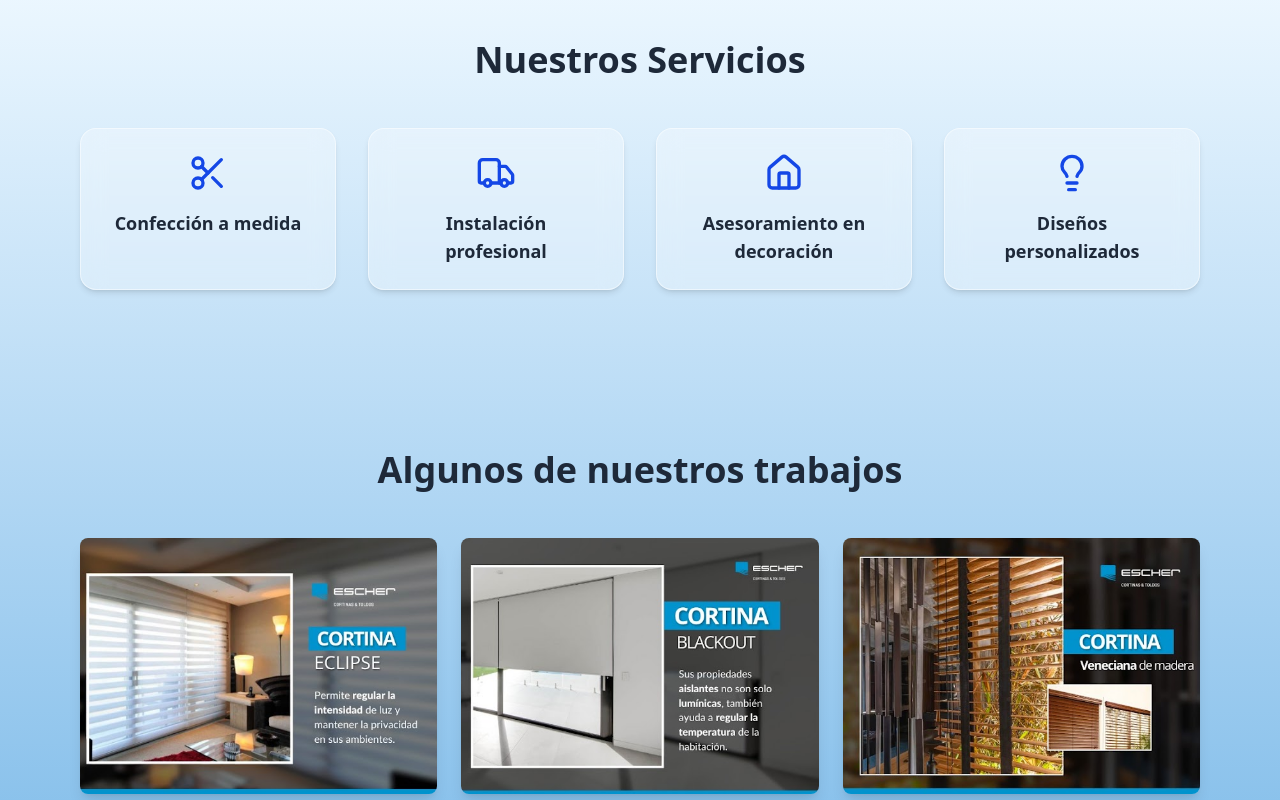
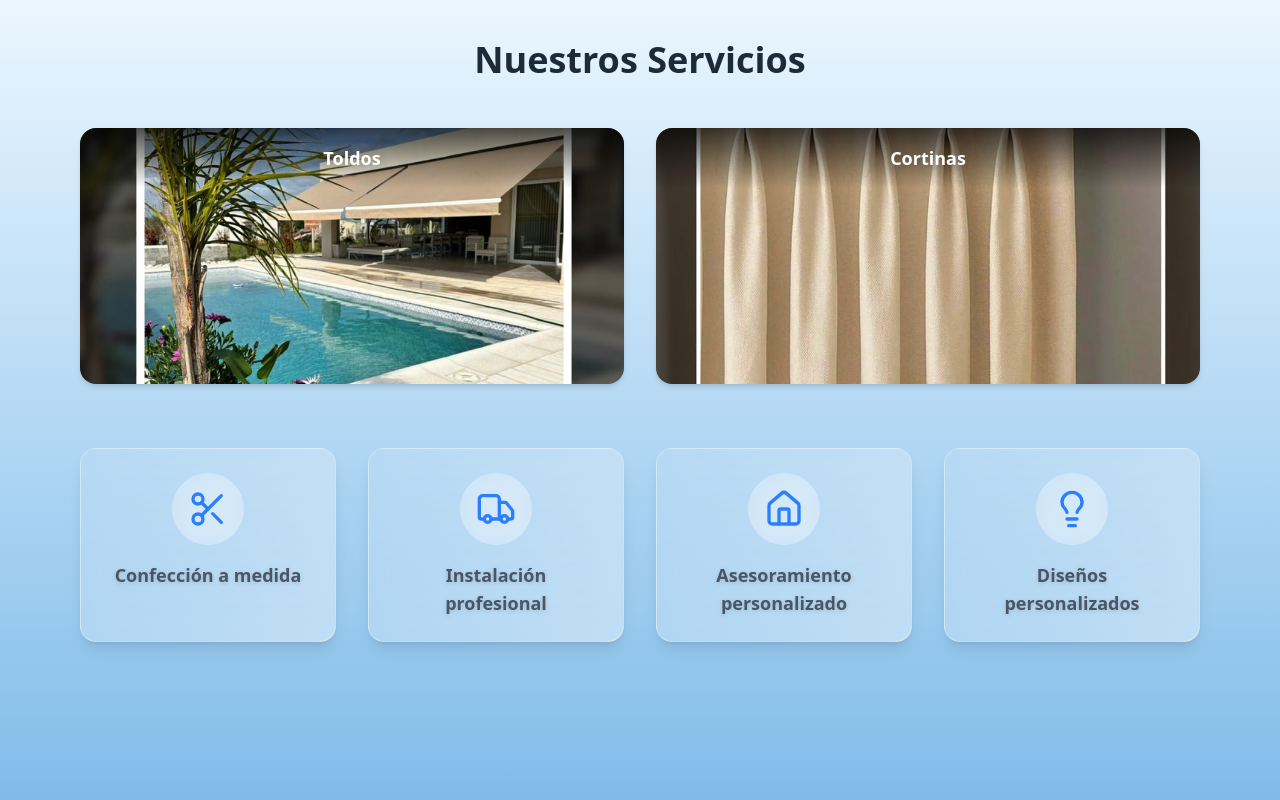
Before and after one commit to Luquitaslmv12/EscherTyC, a React (Vite) app: page / in a window 1280 px wide. Shown: the part 840-1640 px from the top of the page. Built offline with nearby package versions, Linux system fonts and the light colour scheme.

Commit message:
29-5-2025 M

```diff
--- a/src/App.jsx
+++ b/src/App.jsx
@@ -17,7 +17,7 @@ const App = () => {
       <Servicios />
       <Proyectos />
       <Testimonios />
-      <Contacto />
+      {/* <Contacto /> */}
       <Presupuesto/>
       <Footer />
     </div>
--- a/src/components/Banner.jsx
+++ b/src/components/Banner.jsx
@@ -67,7 +67,7 @@ const Banner = () => {
           whileTap={{ scale: 0.95 }}
           className="inline-block bg-blue-600/70 hover:bg-blue-700 transition px-6 py-3 rounded-full font-semibold shadow-md hover:shadow-xl"
         >
-          ¡Contactanos!
+        ¡Solucitá Presupuesto!
         </motion.a>
       </motion.div>
 
--- a/src/components/Navbar.jsx
+++ b/src/components/Navbar.jsx
@@ -6,6 +6,7 @@ const Navbar = () => {
   const [isOpen, setIsOpen] = useState(false);
 
   const toggleMenu = () => setIsOpen(!isOpen);
+
 
   return (
     <nav className="fixed top-0 w-full bg-gradient-to-r from-gray-400/80 to-gray-800/80 text-white shadow-lg z-50">
@@ -92,9 +93,13 @@ const Navbar = () => {
               Presupuestos
             </a>
           </motion.div>
+
         )}
+
       </AnimatePresence>
+
     </nav>
+
   );
 };
 
--- a/src/components/Presupuesto.jsx
+++ b/src/components/Presupuesto.jsx
@@ -69,7 +69,7 @@ const Presupuesto = () => {
         transition={{ duration: 0.6 }}
         className="
           max-w-2xl mx-auto p-6
-          bg-gradient-to-br from-gray-50 to-white
+          bg-gradient-to-b from-sky-100 to-white
           rounded-2xl shadow-lg
           transition-shadow transform duration-300
           hover:shadow-2xl my-10 w-full
--- a/src/components/Servicios.jsx
+++ b/src/components/Servicios.jsx
@@ -1,40 +1,106 @@
 import React from "react";
 import { motion } from "framer-motion";
-import { Home, Scissors, Truck, Lightbulb } from "lucide-react";
+import { Home, Scissors, Truck, Lightbulb, Eye } from "lucide-react";
 
+// Servicios con íconos
 const servicios = [
   { icon: <Scissors size={40} />, titulo: "Confección a medida" },
   { icon: <Truck size={40} />, titulo: "Instalación profesional" },
-  { icon: <Home size={40} />, titulo: "Asesoramiento en decoración" },
+  { icon: <Home size={40} />, titulo: "Asesoramiento personalizado" },
   { icon: <Lightbulb size={40} />, titulo: "Diseños personalizados" },
+];
+
+// Servicios con imagen
+const serviciosConImagen = [
+  {
+    img: "/fotos/10.jpg",
+    titulo: "Toldos",
+    descripcion: "Protección solar con estilo",
+  },
+  {
+    img: "/fotos/5.jpg",
+    titulo: "Cortinas",
+    descripcion: "Ambientes acogedores y modernos",
+  },
 ];
 
 const Servicios = () => {
   return (
-    <section
-      id="servicios"
-      className="py-20"
-    >
+    <section id="servicios" className="py-20">
       <div className="max-w-6xl mx-auto px-4">
-        <h3 className="text-4xl font-bold text-center mb-12 text-gray-800">
+        <h2 className="text-4xl font-bold text-center mb-12 text-gray-800">
           Nuestros Servicios
-        </h3>
-        <div className="grid grid-cols-1 md:grid-cols-2 lg:grid-cols-4 gap-8">
-          {servicios.map((servicio, index) => (
+        </h2>
+
+        {/* Servicios con imágenes */}
+        <div className="grid grid-cols-1 md:grid-cols-2 gap-8 mb-16">
+          {serviciosConImagen.map((servicio, index) => (
             <motion.div
               key={index}
-              className="backdrop-blur-md bg-white/30 border border-white/50 p-6 rounded-2xl shadow-md hover:shadow-xl transition-shadow duration-300 text-center"
-              whileHover={{ scale: 1.05 }}
+              initial={{ opacity: 0, y: 20 }}
+              whileInView={{ opacity: 1, y: 0 }}
+              viewport={{ once: true }}
+              transition={{ duration: 0.5, delay: index * 0.1 }}
+              className="relative group rounded-2xl overflow-hidden shadow-md hover:shadow-xl transition-shadow duration-300"
             >
-              <div className="flex justify-center text-blue-700 mb-4">
-                {servicio.icon}
+              <img
+                loading="lazy"
+                src={servicio.img}
+                alt={`Imagen representativa de ${servicio.titulo}`}
+                className="w-full h-64 object-cover transform transition-transform duration-500 group-hover:scale-110"
+              />
+
+              {/* Título con animación y fondo gradient */}
+              <motion.div
+                initial={{ opacity: 0, y: -10 }}
+                animate={{ opacity: 1, y: 0 }}
+                transition={{ duration: 0.6, delay: index * 0.1 }}
+                className="absolute top-0 left-0 right-0 bg-gradient-to-b from-black/70 to-transparent p-4 rounded-t-2xl"
+              >
+                <h4 className="font-semibold text-lg text-white text-center drop-shadow-lg transition-all duration-300 group-hover:-translate-y-1 ">
+                  {servicio.titulo}
+                </h4>
+              </motion.div>
+
+              {/* Overlay con ícono, botón y descripción al hacer hover */}
+              <div className="absolute inset-0 bg-black/40 opacity-0 group-hover:opacity-100 transition-opacity duration-300 flex flex-col justify-center items-center px-6 text-center space-y-4">
+                <Eye className="text-white animate-pulse" size={40} />
+                <button
+                  onClick={() =>
+                    document.getElementById("proyectos")?.scrollIntoView({ behavior: "smooth" })
+                  }
+                  className="bg-white text-gray-800 font-medium px-5 py-2 rounded-full hover:bg-blue-600 hover:text-white transition-colors duration-300 shadow"
+                >
+                  Ver más
+                </button>
+                <p className="text-white text-sm">{servicio.descripcion}</p>
               </div>
-              <h4 className="font-semibold text-lg text-gray-800">
-                {servicio.titulo}
-              </h4>
             </motion.div>
           ))}
         </div>
+
+        {/* Servicios con íconos */}
+        <div className="grid grid-cols-1 md:grid-cols-2 lg:grid-cols-4 gap-8">
+  {servicios.map((servicio, index) => (
+    <motion.div
+      key={index}
+      initial={{ opacity: 0, y: 30 }}
+      whileInView={{ opacity: 1, y: 0 }}
+      viewport={{ once: true }}
+      transition={{ duration: 0.5, delay: index * 0.1 }}
+      className="group backdrop-blur-md bg-gradient-to-br from-white/10 to-white/40 border border-white/30 p-6 rounded-2xl shadow-lg hover:shadow-xl transition-all duration-300 text-center"
+    >
+      <div className="flex justify-center mb-4">
+        <div className="bg-white/20 p-4 rounded-full backdrop-blur-sm transition-transform duration-300 group-hover:scale-110">
+          <div className="text-blue-500">{servicio.icon}</div>
+        </div>
+      </div>
+      <h4 className="font-semibold text-lg text-gray-600 drop-shadow-sm group-hover:text-white transition-colors duration-300">
+        {servicio.titulo}
+      </h4>
+    </motion.div>
+  ))}
+</div>
       </div>
     </section>
   );
```
Also changed, not shown: public/fotos/10.jpg (added), public/fotos/5.jpg (added).
